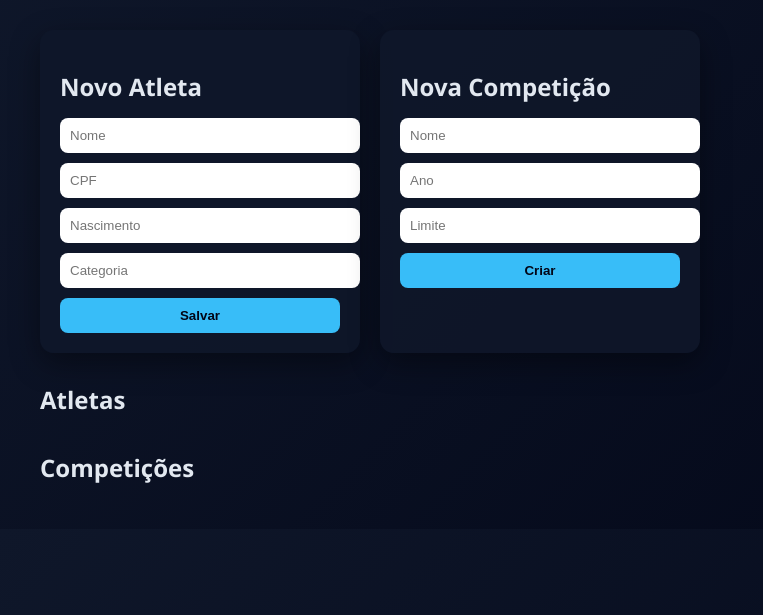
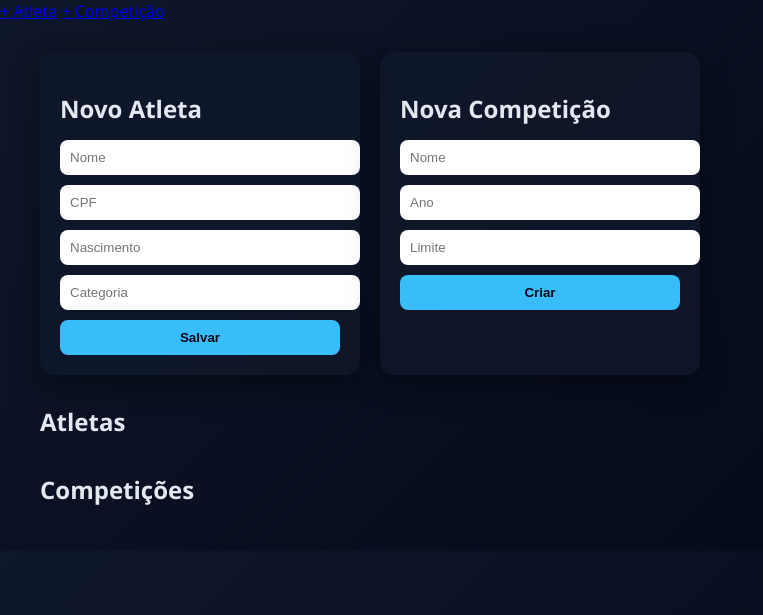
Before and after one commit to pepeuloureirob/volley-coach-system, a Flask app: page / in a window 1280 px wide. Shown: the part 84-699 px from the top of the page, without its empty margins (0-763 px from the left). Run offline with Flask 3, Linux system fonts and the light colour scheme; data that the repository does not hold is empty.

Commit message:
Update index.html

```diff
--- a/templates/index.html
+++ b/templates/index.html
@@ -11,12 +11,18 @@
     <h1>Sistema do Professor</h1>
 </header>
 
+<!-- BOTÕES FLUTUANTES -->
+<div class="floating-buttons">
+    <a href="#novo-atleta" class="float-btn">+ Atleta</a>
+    <a href="#nova-competicao" class="float-btn">+ Competição</a>
+</div>
+
 <main>
 
 <section class="painel">
 
     <!-- NOVO ATLETA -->
-    <div class="box">
+    <div class="box" id="novo-atleta">
         <h2>Novo Atleta</h2>
         <form method="POST" action="/novo_atleta">
             <input name="nome" placeholder="Nome" required>
@@ -28,7 +34,7 @@
     </div>
 
     <!-- NOVA COMPETIÇÃO -->
-    <div class="box">
+    <div class="box" id="nova-competicao">
         <h2>Nova Competição</h2>
         <form method="POST" action="/nova_competicao">
             <input name="nome" placeholder="Nome" required>
```
